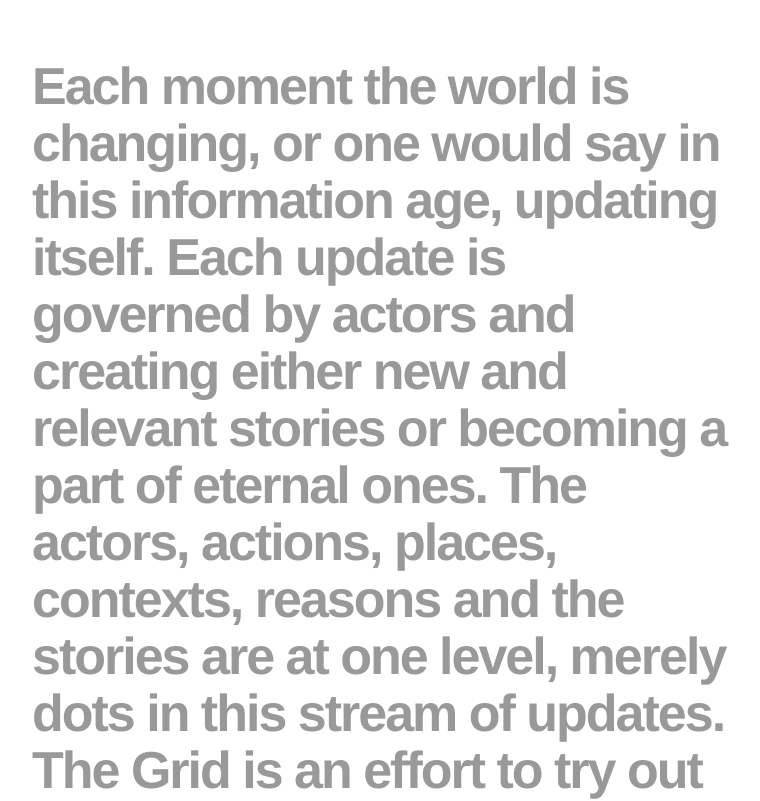
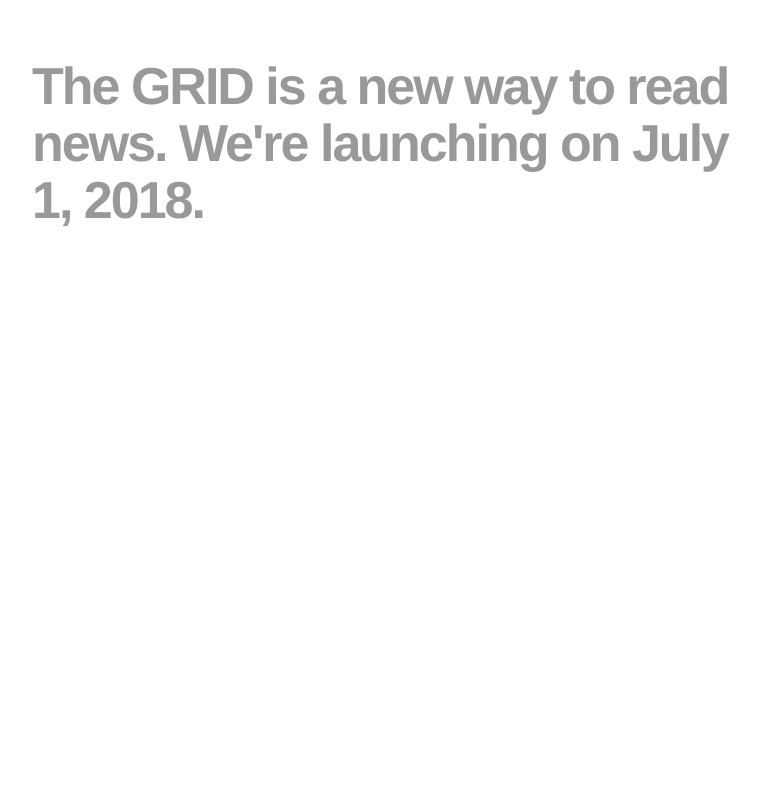
Before and after one commit to adityadipankar/thegrid, a plain HTML site: page index.html in a window 1280 px wide. Shown: the top 801 px of the page, without its empty margins (26-786 px from the left). Drawn offline with Linux system fonts and the light colour scheme.

Commit message:
Update index.html

```diff
--- a/index.html
+++ b/index.html
@@ -24,7 +24,8 @@
 
 <body>
   <div class='container'>
-    <h1>Each moment the world is changing, or one would say in this information age, updating itself. Each update is governed by actors and creating either new and relevant stories or becoming a part of eternal ones. The actors, actions, places, contexts, reasons and the stories are at one level, merely dots in this stream of updates. The Grid is an effort to try out methods of viewing the dots and connecting them.</h1>
+    <h1 style='display:none'>Each moment the world is changing, or one would say in this information age, updating itself. Each update is governed by actors and creating either new and relevant stories or becoming a part of eternal ones. The actors, actions, places, contexts, reasons and the stories are at one level, merely dots in this stream of updates. The Grid is an effort to try out methods of viewing the dots and connecting them.</h1>
+    <h1>The GRID is a new way to read news. We're launching on July 1, 2018.</h1>
   </div>
 </body>
 
```
